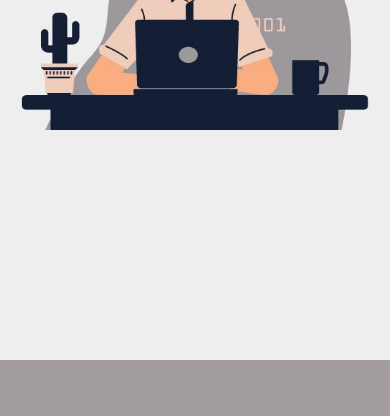
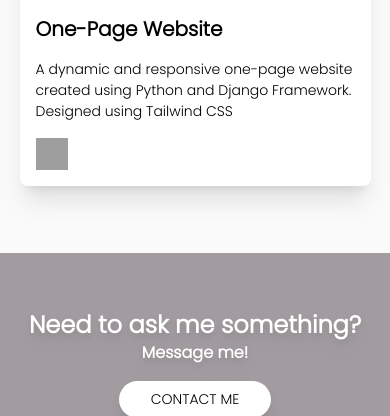
Before and after one commit to jhonejhee/website-core, a Django app: page / in a window 390 px wide. Shown: the part 2410-2826 px from the top of the page. Run offline with Django 4.2, Linux system fonts and the light colour scheme; data comes from the database, SQL or seed files in the repository; some libraries are stand-ins or nearby versions; grey boxes are pictures that could not be loaded.

Commit message:
added sample project section

```diff
--- a/portfolio/templates/tailwind/tailwindcss.html
+++ b/portfolio/templates/tailwind/tailwindcss.html
@@ -6,7 +6,7 @@ tailwind.config = {
             colors: {
                 accent: '#ecc5b1',
                 secondary: '#a29ca0',
-                dimwhite: '#eee'
+                dimwhite: '#fafafa'
             }
         }
     }
--- a/portfolio/templates/techstack/index.html
+++ b/portfolio/templates/techstack/index.html
@@ -1,17 +1,17 @@
 {% load static %}
 {% if tech_stack %}
-    <section class="h-auto" id="techstack">
-        <div class="h-auto flex items-center">
-            <div class="flex flex-col items-center mx-auto py-[8vh]">
+    <section class="h-auto flex items-center justify-center" id="techstack">
+        <div class="h-auto flex items-center md:w-[70%] w-[90%]">
+            <div class="flex flex-col items-center mx-auto py-[8vh] w-full">
                 <div class="text-center">
                     <h1 class="text-2xl sm:text-4xl md:text-5xl font-bold">Tech Stack</h1>
                     <h3 class="text-base sm:text-xl md:text-2xl font-bold">Learning Something New</h3>
                 </div>
                 <hr class="h-[4px] w-[100px] bg-accent rounded-full mt-2">
-                <div class="grid grid-cols-2 sm:grid-cols-3 md:auto-cols-[min] gap-x-4 gap-y-6 mt-[5vh]">
+                <div class="grid grid-cols-2 sm:grid-cols-3 md:auto-cols-[min] gap-x-4 gap-y-6 mt-[5vh] w-auto">
                     {% for tech in tech_stack %}
-                        <div class="hover:scale-125 transition ease-in-out duration-300">
-                            <img class="h-auto max-w-full rounded-lg shadow-2xl p-4" src="{{ tech.icon }}" alt="{{ tech.name }}">
+                        <div class="hover:scale-125 transition ease-in-out duration-30">
+                            <img class="h-auto max-w-full rounded-lg shadow-xl p-4 bg-white" src="{{ tech.icon }}" alt="{{ tech.name }}">
                         </div>
                     {% endfor %}
                 </div>
--- a/portfolio/templates/works/index.html
+++ b/portfolio/templates/works/index.html
@@ -1,17 +1,26 @@
 {% load static %}
-<section class="h-screen" id="projects">
-    <div class="h-screen flex items-center">
-        <div class="flex flex-col items-center mx-auto py-[8vh]">
+<section class="h-auto flex item-center justify-center" id="projects">
+    <div class="h-auto flex items-center md:w-[70%] w-[90%]">
+        <div class="flex flex-col items-center mx-auto py-[8vh] w-full">
             <div class="text-center">
                 <h1 class="text-2xl sm:text-4xl md:text-5xl font-bold">Projects</h1>
                 <h3 class="text-base sm:text-xl md:text-2xl font-bold mt-1">Working on it</h3>
             </div>
-            <hr class="h-[4px] w-[100px] bg-accent rounded-full mt-2">
+            <hr class="h-[4px] w-[100px] bg-accent rounded-full mt-2 mb-8">
 
-            <div class="flex items-center justify-center">
-                <div class="">
-                    <img class="h-auto max-w-full rounded-lg p-4" src="{% static 'images/jpg/coding2.jpg' %}" alt="coding">
-                </div>
+            <div class="w-full flex flex-col items-center justify-center gap-16">
+                {# Template #}
+                    <div class="flex flex-col md:flex-row items-center bg-white rounded-lg shadow-xl md:max-w-2xl hover:scale-105 transition-all ease-in-out duration-300">
+                        <img class="object-cover w-full rounded-t-lg h-96 md:h-auto md:w-[50%] md:rounded-none md:rounded-l-lg" src="https://www.dropbox.com/scl/fi/9ax8f7rjn2nc10jqqqx7n/website-core.jpg?rlkey=id4z9fb3j1jzosv151dmi1nfc&raw=1" alt="">
+                        <div class="flex flex-col justify-between p-4 gap-4">
+                            <h5 class="text-xl font-bold">One-Page Website</h5>
+                            <p class="">A dynamic and responsive one-page website created using Python and Django Framework. Designed using Tailwind CSS</p>
+                            <a href="https://github.com/jhonejhee/website-core" target="_blank">
+                                <img class="w-[32px] h-[32px] hover:opacity-50 hover:cursor-pointer" src="https://img.icons8.com/pulsar-line/32/external-link-squared.png" alt="">
+                            </a>
+                        </div>
+                    </div>
+                {# End Template #}
             </div>
 
         </div>
```
